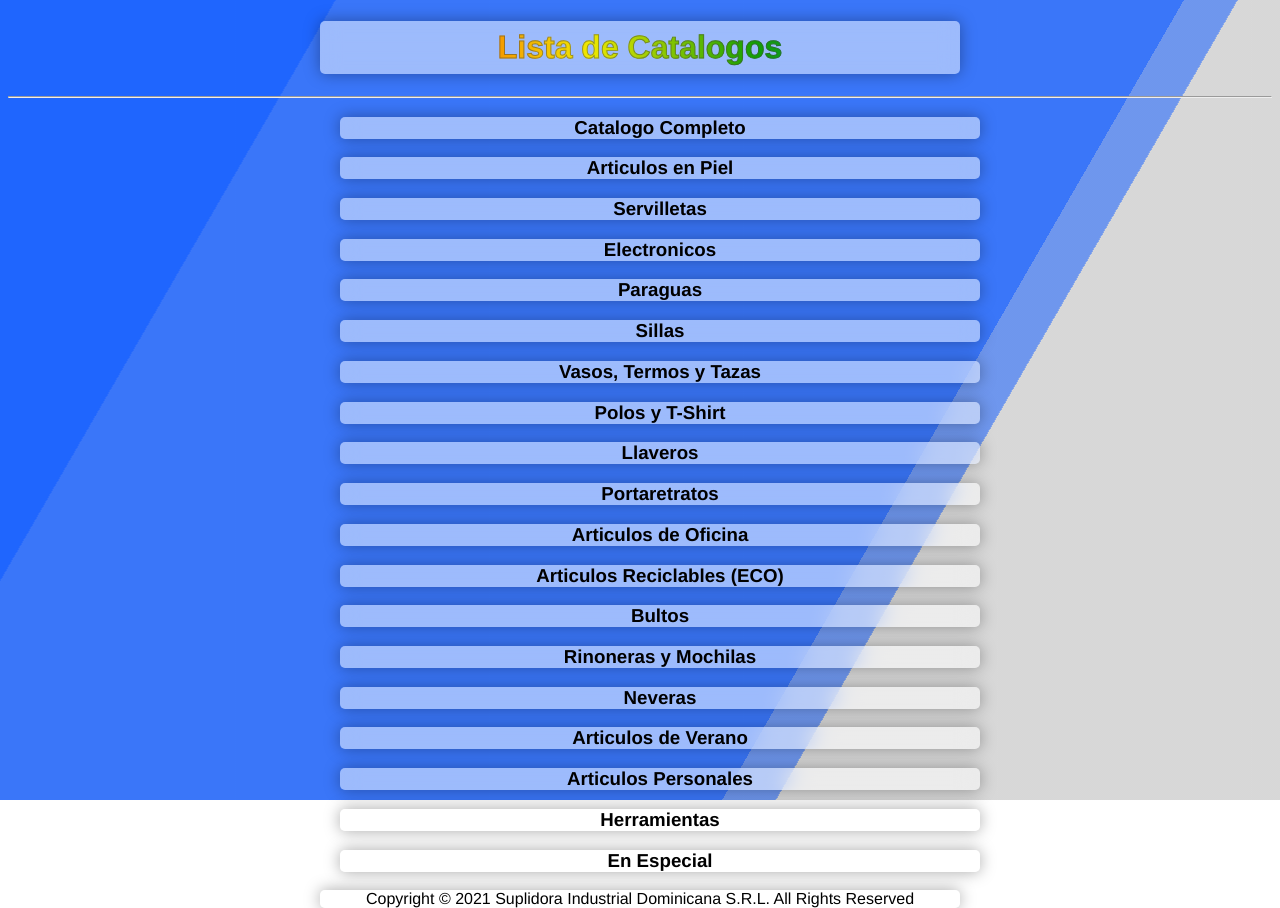
After one commit to javiergarcferrer/SIDOCA, a PHP site: page /static/catalogos.html in a window 1280 px wide. The commit adds this page. Run offline with PHP 8.4, Linux system fonts and the light colour scheme.

Commit message:
added catalog list

```diff
--- /dev/null
+++ b/static/catalogos.html
@@ -0,0 +1,41 @@
+<!DOCTYPE html>
+<html lang="en">
+<head>
+  <meta charset="UTF-8">
+  <meta name="viewport" content="width=device-width, initial-scale=1.0">
+  <link rel="stylesheet" href="./styles.css">
+  <link rel="stylesheet" href="https://cdnjs.cloudflare.com/ajax/libs/font-awesome/5.15.3/css/all.min.css">
+  <title>SIDOCA</title>
+</head>
+<body>
+  <div class="bg"></div>
+  <div class="bg bg2"></div>
+  <div class="bg bg3"></div>
+  <center>
+    <header class="frosted"><h1>Lista de Catalogos</h1></header>
+    <hr>
+        <ul>
+            <a href="./Sidoca2021.pdf"><div class="frosted"><h3>Catalogo Completo</h3></div></a>
+            <a href=""><div class="frosted"><h3>Articulos en Piel</h3></div></a>
+            <a href=""><div class="frosted"><h3>Servilletas</h3></div></a>
+            <a href=""><div class="frosted"><h3>Electronicos</h3></div></a>
+            <a href=""><div class="frosted"><h3>Paraguas</h3></div></a>
+            <a href=""><div class="frosted"><h3>Sillas</h3></div></a>
+            <a href=""><div class="frosted"><h3>Vasos, Termos y Tazas</h3></div></a>
+            <a href=""><div class="frosted"><h3>Polos y T-Shirt</h3></div></a>
+            <a href=""><div class="frosted"><h3>Llaveros</h3></div></a>
+            <a href=""><div class="frosted"><h3>Portaretratos</h3></div></a>
+            <a href=""><div class="frosted"><h3>Articulos de Oficina</h3></div></a>
+            <a href=""><div class="frosted"><h3>Articulos Reciclables (ECO)</h3></div></a>
+            <a href=""><div class="frosted"><h3>Bultos</h3></div></a>
+            <a href=""><div class="frosted"><h3>Rinoneras y Mochilas</h3></div></a>
+            <a href=""><div class="frosted"><h3>Neveras</h3></div></a>
+            <a href=""><div class="frosted"><h3>Articulos de Verano</h3></div></a>
+            <a href=""><div class="frosted"><h3>Articulos Personales</h3></div></a>
+            <a href=""><div class="frosted"><h3>Herramientas</h3></div></a>
+            <a href=""><div class="frosted"><h3>En Especial</h3></div></a>
+        </ul>
+    <footer class="frosted">Copyright &copy; 2021 Suplidora Industrial Dominicana S.R.L. All Rights Reserved</footer>
+  </center>
+</body>
+</html>
--- a/static/styles.css
+++ b/static/styles.css
@@ -20,13 +20,16 @@ a:hover {
   -webkit-backdrop-filter: blur(10px);
   -moz-filter: blur(10px);
   backdrop-filter: blur(10px);
-  background-color: rgba(255, 255, 255, 0.466);
+  background-color: rgba(255, 255, 255, 0.5);
   box-shadow: 0 0 1rem 0 rgba(0, 0, 0, 0.349);
   border-radius: 5px;
   margin: 0.6em;
   width: 80%;
   max-width: 640px;
   position: relative;
+}
+.frosted:hover{
+  background-color: rgba(255, 255, 255, 0.7);
 }
 .label {
   color: rgb(32, 32, 32);
```
